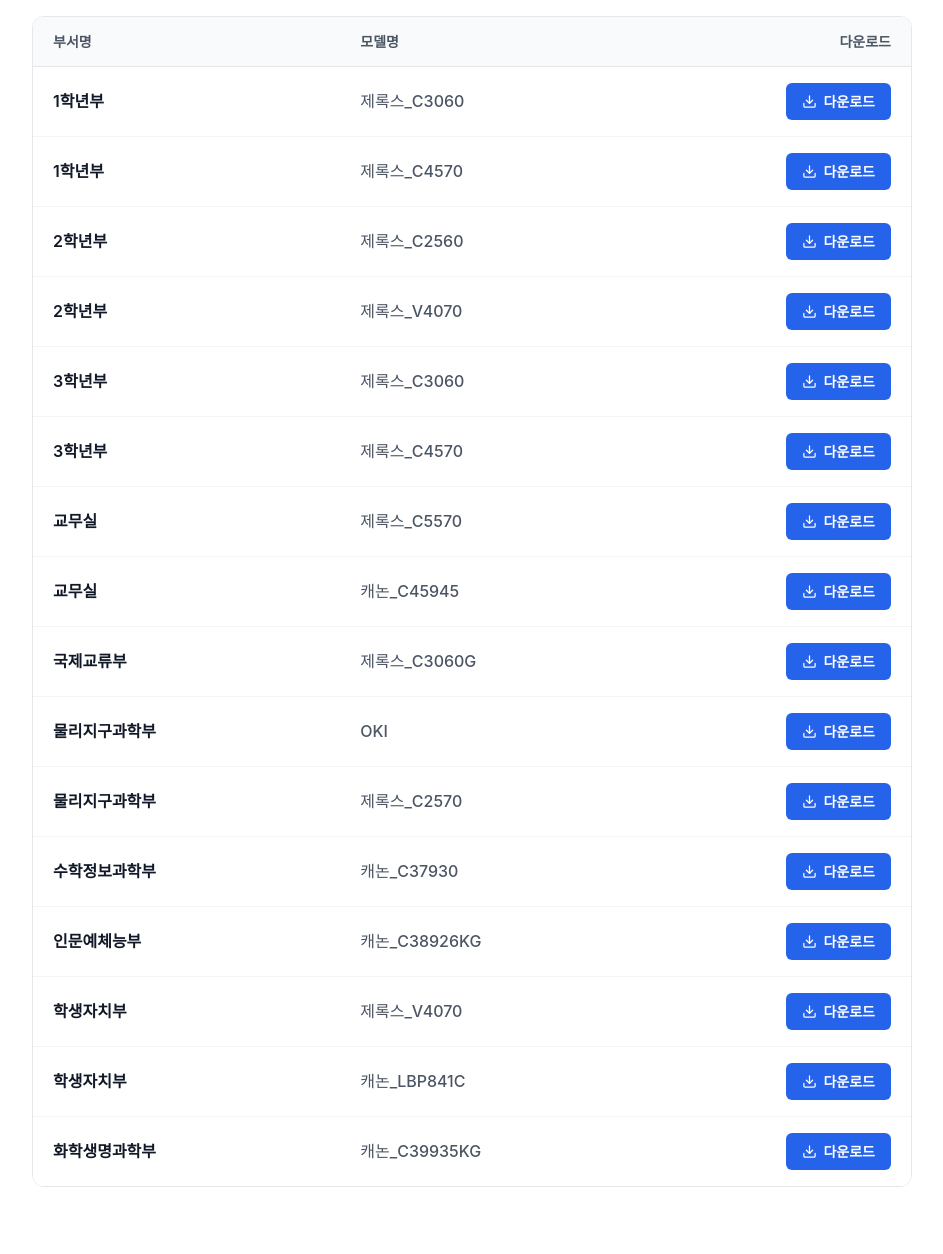
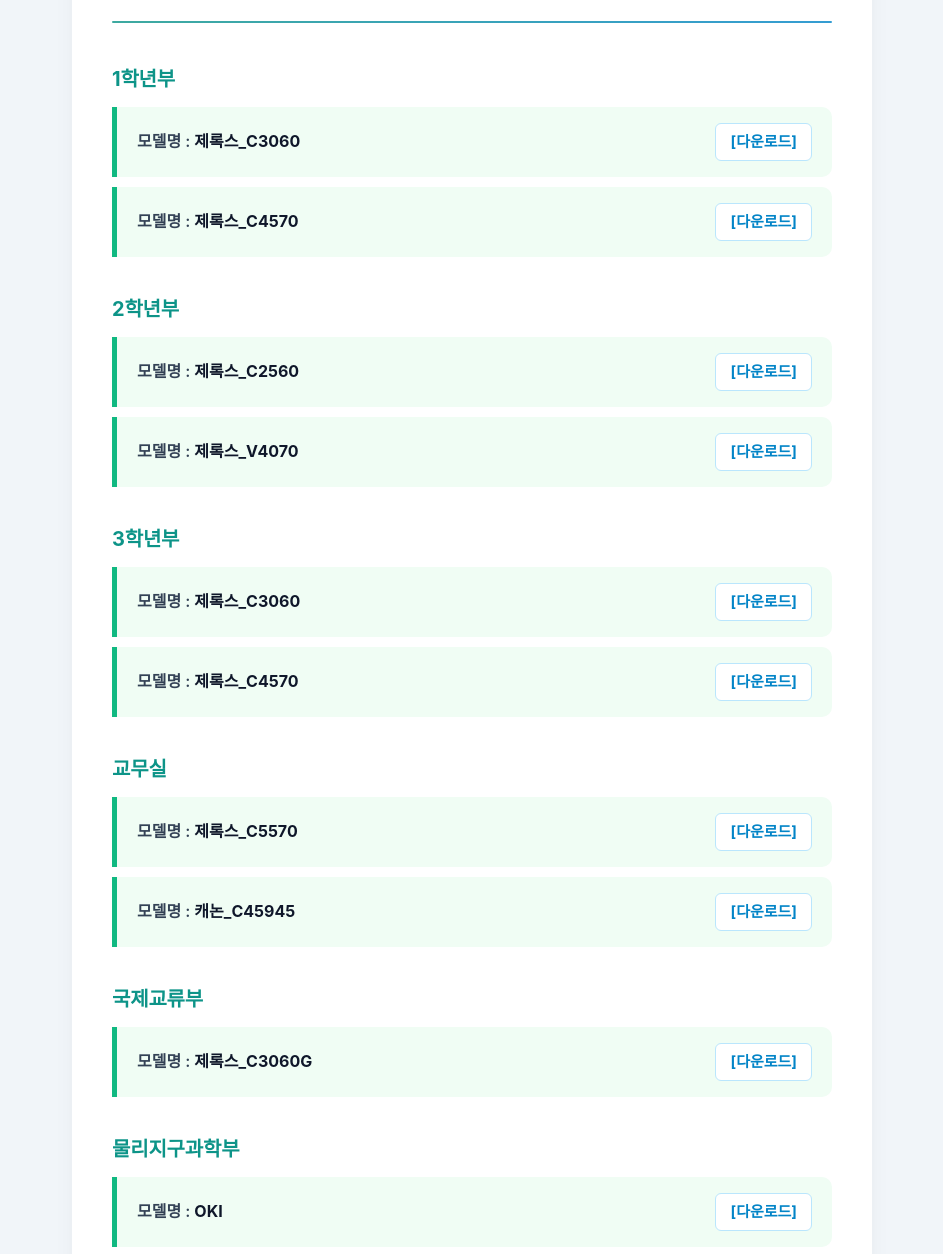
Before and after one commit to wondora/auto_driver, a plain HTML site: page index.html in a window 1280 px wide. Shown: the part 184-1438 px from the top of the page, without its empty margins (168-1111 px from the left). Drawn offline with Linux system fonts and the light colour scheme; a web font is replaced by a local one.

Commit message:
Update index.html

```diff
--- a/index.html
+++ b/index.html
@@ -7,7 +7,7 @@
     <title>GSHS 복합기 드라이버 자동 설치</title>
     <link rel="preconnect" href="https://fonts.googleapis.com">
     <link rel="preconnect" href="https://fonts.gstatic.com" crossorigin>
-    <link href="https://fonts.googleapis.com/css2?family=Pretendard:wght@400;500;600;700&display=swap" rel="stylesheet">
+    <link href="https://fonts.googleapis.com/css2?family=Pretendard:wght@400;500;600;700;800&display=swap" rel="stylesheet">
     <style>
         :root {
             color-scheme: light !important;
@@ -19,315 +19,250 @@
             padding: 0;
         }
 
-        html, body {
-            background-color: #ffffff !important;
-            background: #ffffff !important;
-            color: #111827 !important;
+        body {
+            background-color: #f1f5f9 !important;
+            color: #1e293b !important;
             font-family: 'Pretendard', -apple-system, BlinkMacSystemFont, system-ui, Roboto, sans-serif;
-            line-height: 1.5;
-            padding-top: 40px !important;
-            padding-bottom: 60px;
+            line-height: 1.6;
+            padding: 50px 20px;
         }
 
-        /* 컨테이너 전체 너비 제한 (880px) */
-        .container {
-            max-width: 880px;
-            width: 90%;
+        /* 이미지 스타일의 중앙 독립 카드 디자인 */
+        .card-wrapper {
+            max-width: 800px;
             margin: 0 auto;
+            background-color: #ffffff !important;
+            border-radius: 24px;
+            padding: 48px 40px;
+            box-shadow: 0 20px 30px -10px rgba(15, 23, 42, 0.08), 0 8px 12px -4px rgba(15, 23, 42, 0.03);
         }
 
-        /* 가운데 정렬 및 다듬어진 설명글 적용 */
+        /* 메인 헤더 & 분리선 */
         header {
-            margin-bottom: 35px;
             text-align: center;
+            margin-bottom: 32px;
         }
 
-        header h1 {
-            font-size: 34px;
-            font-weight: 700;
-            color: #111827 !important;
+        .header-title {
+            font-size: 32px;
+            font-weight: 800;
+            color: #0f172a !important;
             letter-spacing: -0.02em;
-            margin-bottom: 8px;
+            margin-bottom: 6px;
+            display: flex;
+            align-items: center;
+            justify-content: center;
+            gap: 10px;
         }
 
-        header p {
-            font-size: 17px;
-            color: #6b7280 !important;
-            font-weight: 400;
+        .header-subtitle {
+            font-size: 16px;
+            color: #64748b !important;
+            font-weight: 500;
         }
 
-        /* 심플 테두리 카드 */
-        .table-card {
-            background-color: #ffffff !important;
-            border-radius: 12px;
-            border: 1px solid #e5e7eb !important;
-            overflow: hidden;
+        .divider {
+            height: 2px;
+            background: linear-gradient(90deg, #0d9488, #0284c7);
+            border: none;
+            margin: 24px 0 40px 0;
+            border-radius: 2px;
+            opacity: 0.8;
         }
 
-        table {
-            width: 100%;
-            border-collapse: collapse;
-            text-align: left;
-            background-color: #ffffff !important;
+        /* 그룹 세션 스타일 */
+        .dept-section {
+            margin-bottom: 36px;
         }
 
-        th {
-            background-color: #f9fafb !important;
-            color: #4b5563 !important;
-            font-size: 14px;
+        .dept-section:last-child {
+            margin-bottom: 0;
+        }
+
+        .dept-title {
+            font-size: 20px;
+            font-weight: 700;
+            color: #0d9488 !important; /* 새로운 메인 포인트 컬러 (에메랄드/티얼) */
+            margin-bottom: 12px;
+            letter-spacing: -0.01em;
+        }
+
+        /* 이미지 스타일의 포인트 레프트 바 박스 */
+        .model-box {
+            background-color: #f0fdf4 !important; /* 옅은 민트/세이지 배경 tone */
+            border-left: 5px solid #10b981 !important; /* 포인트 사이드 선 */
+            border-radius: 0 10px 10px 0;
+            padding: 16px 20px;
+            display: flex;
+            align-items: center;
+            justify-content: space-between;
+            margin-bottom: 10px;
+        }
+
+        .model-info {
+            font-size: 16px;
             font-weight: 600;
-            padding: 14px 20px;
-            border-bottom: 1px solid #e5e7eb !important;
+            color: #334155 !important;
+        }
+
+        .model-info span {
+            color: #0f172a !important;
+            font-weight: 700;
+        }
+
+        /* 세련된 텍스트다운로드 링크 스타일 */
+        .download-link {
+            color: #0284c7 !important;
+            font-weight: 700;
+            font-size: 15px;
+            text-decoration: none;
+            padding: 6px 14px;
+            border-radius: 6px;
+            background-color: #ffffff;
+            border: 1px solid #bae6fd;
+            transition: all 0.2s ease;
             white-space: nowrap;
         }
 
-        tbody tr {
-            transition: background-color 0.15s ease, transform 0.15s ease;
-            cursor: pointer;
-            background-color: #ffffff !important;
+        .download-link:hover {
+            background-color: #0284c7 !important;
+            color: #ffffff !important;
+            border-color: #0284c7 !important;
         }
 
-        tbody tr:hover {
-            background-color: #f9fafb !important;
-            transform: translateY(-1px);
-        }
-
-        td {
-            padding: 16px 20px;
-            font-size: 16px;
-            border-bottom: 1px solid #f3f4f6 !important;
-            vertical-align: middle;
-            background-color: #ffffff !important;
-            transition: background-color 0.15s ease;
-        }
-
-        tr:last-child td {
-            border-bottom: none !important;
-        }
-
-        .dept-name {
-            font-weight: 600;
-            color: #111827 !important;
-        }
-
-        .model-name {
-            color: #4b5563 !important;
-            font-weight: 500;
-        }
-
-        /* 줄바꿈 방지 및 고정 버튼 */
-        .btn-download {
-            display: inline-flex;
-            align-items: center;
-            justify-content: center;
-            gap: 6px;
-            background-color: #2563eb !important;
-            color: #ffffff !important;
-            padding: 8px 16px;
-            border-radius: 6px;
-            text-decoration: none;
+        .guide-text {
             font-size: 14px;
-            font-weight: 600;
-            white-space: nowrap;
-            transition: background-color 0.15s ease;
-        }
-
-        .btn-download:hover {
-            background-color: #1d4ed8 !important;
-        }
-
-        .btn-download svg {
-            width: 15px;
-            height: 15px;
-            fill: none;
-            stroke: #ffffff !important;
-            stroke-width: 2;
-            stroke-linecap: round;
-            stroke-linejoin: round;
-            flex-shrink: 0;
+            color: #64748b !important;
+            padding-left: 8px;
+            margin-top: 6px;
         }
     </style>
 </head>
-<body style="background-color: #ffffff !important;">
+<body>
 
-    <div class="container">
+    <div class="card-wrapper">
         <header>
-            <h1>GSHS 복합기 드라이버 자동 설치</h1>
-            <p>해당 파일을 다운로드하여 실행하시면 복합기 드라이버가 자동으로 설치됩니다.</p>
+            <div class="header-title">
+                🖨️ GSHS 복합기 드라이버 자동 설치
+            </div>
+            <div class="header-subtitle">
+                해당 파일을 다운로드하여 실행하시면 복합기 드라이버가 자동으로 설치됩니다.
+            </div>
+            <hr class="divider">
         </header>
 
-        <div class="table-card">
-            <table>
-                <thead>
-                    <tr>
-                        <th style="width: 35%;">부서명</th>
-                        <th style="width: 45%;">모델명</th>
-                        <th style="width: 20%; text-align: right;">다운로드</th>
-                    </tr>
-                </thead>
-                <tbody>
-                    <tr>
-                        <td class="dept-name">1학년부</td>
-                        <td class="model-name">제록스_C3060</td>
-                        <td style="text-align: right;">
-                            <a href="#" class="btn-download">
-                                <svg viewBox="0 0 24 24"><path d="M21 15v4a2 2 0 0 1-2 2H5a2 2 0 0 1-2-2v-4"></path><polyline points="7 10 12 15 17 10"></polyline><line x1="12" y1="15" x2="12" y2="3"></line></svg>
-                                다운로드
-                            </a>
-                        </td>
-                    </tr>
-                    <tr>
-                        <td class="dept-name">1학년부</td>
-                        <td class="model-name">제록스_C4570</td>
-                        <td style="text-align: right;">
-                            <a href="#" class="btn-download">
-                                <svg viewBox="0 0 24 24"><path d="M21 15v4a2 2 0 0 1-2 2H5a2 2 0 0 1-2-2v-4"></path><polyline points="7 10 12 15 17 10"></polyline><line x1="12" y1="15" x2="12" y2="3"></line></svg>
-                                다운로드
-                            </a>
-                        </td>
-                    </tr>
-                    <tr>
-                        <td class="dept-name">2학년부</td>
-                        <td class="model-name">제록스_C2560</td>
-                        <td style="text-align: right;">
-                            <a href="#" class="btn-download">
-                                <svg viewBox="0 0 24 24"><path d="M21 15v4a2 2 0 0 1-2 2H5a2 2 0 0 1-2-2v-4"></path><polyline points="7 10 12 15 17 10"></polyline><line x1="12" y1="15" x2="12" y2="3"></line></svg>
-                                다운로드
-                            </a>
-                        </td>
-                    </tr>
-                    <tr>
-                        <td class="dept-name">2학년부</td>
-                        <td class="model-name">제록스_V4070</td>
-                        <td style="text-align: right;">
-                            <a href="#" class="btn-download">
-                                <svg viewBox="0 0 24 24"><path d="M21 15v4a2 2 0 0 1-2 2H5a2 2 0 0 1-2-2v-4"></path><polyline points="7 10 12 15 17 10"></polyline><line x1="12" y1="15" x2="12" y2="3"></line></svg>
-                                다운로드
-                            </a>
-                        </td>
-                    </tr>
-                    <tr>
-                        <td class="dept-name">3학년부</td>
-                        <td class="model-name">제록스_C3060</td>
-                        <td style="text-align: right;">
-                            <a href="#" class="btn-download">
-                                <svg viewBox="0 0 24 24"><path d="M21 15v4a2 2 0 0 1-2 2H5a2 2 0 0 1-2-2v-4"></path><polyline points="7 10 12 15 17 10"></polyline><line x1="12" y1="15" x2="12" y2="3"></line></svg>
-                                다운로드
-                            </a>
-                        </td>
-                    </tr>
-                    <tr>
-                        <td class="dept-name">3학년부</td>
-                        <td class="model-name">제록스_C4570</td>
-                        <td style="text-align: right;">
-                            <a href="#" class="btn-download">
-                                <svg viewBox="0 0 24 24"><path d="M21 15v4a2 2 0 0 1-2 2H5a2 2 0 0 1-2-2v-4"></path><polyline points="7 10 12 15 17 10"></polyline><line x1="12" y1="15" x2="12" y2="3"></line></svg>
-                                다운로드
-                            </a>
-                        </td>
-                    </tr>
-                    <tr>
-                        <td class="dept-name">교무실</td>
-                        <td class="model-name">제록스_C5570</td>
-                        <td style="text-align: right;">
-                            <a href="#" class="btn-download">
-                                <svg viewBox="0 0 24 24"><path d="M21 15v4a2 2 0 0 1-2 2H5a2 2 0 0 1-2-2v-4"></path><polyline points="7 10 12 15 17 10"></polyline><line x1="12" y1="15" x2="12" y2="3"></line></svg>
-                                다운로드
-                            </a>
-                        </td>
-                    </tr>
-                    <tr>
-                        <td class="dept-name">교무실</td>
-                        <td class="model-name">캐논_C45945</td>
-                        <td style="text-align: right;">
-                            <a href="#" class="btn-download">
-                                <svg viewBox="0 0 24 24"><path d="M21 15v4a2 2 0 0 1-2 2H5a2 2 0 0 1-2-2v-4"></path><polyline points="7 10 12 15 17 10"></polyline><line x1="12" y1="15" x2="12" y2="3"></line></svg>
-                                다운로드
-                            </a>
-                        </td>
-                    </tr>
-                    <tr>
-                        <td class="dept-name">국제교류부</td>
-                        <td class="model-name">제록스_C3060G</td>
-                        <td style="text-align: right;">
-                            <a href="#" class="btn-download">
-                                <svg viewBox="0 0 24 24"><path d="M21 15v4a2 2 0 0 1-2 2H5a2 2 0 0 1-2-2v-4"></path><polyline points="7 10 12 15 17 10"></polyline><line x1="12" y1="15" x2="12" y2="3"></line></svg>
-                                다운로드
-                            </a>
-                        </td>
-                    </tr>
-                    <tr>
-                        <td class="dept-name">물리지구과학부</td>
-                        <td class="model-name">OKI</td>
-                        <td style="text-align: right;">
-                            <a href="#" class="btn-download">
-                                <svg viewBox="0 0 24 24"><path d="M21 15v4a2 2 0 0 1-2 2H5a2 2 0 0 1-2-2v-4"></path><polyline points="7 10 12 15 17 10"></polyline><line x1="12" y1="15" x2="12" y2="3"></line></svg>
-                                다운로드
-                            </a>
-                        </td>
-                    </tr>
-                    <tr>
-                        <td class="dept-name">물리지구과학부</td>
-                        <td class="model-name">제록스_C2570</td>
-                        <td style="text-align: right;">
-                            <a href="#" class="btn-download">
-                                <svg viewBox="0 0 24 24"><path d="M21 15v4a2 2 0 0 1-2 2H5a2 2 0 0 1-2-2v-4"></path><polyline points="7 10 12 15 17 10"></polyline><line x1="12" y1="15" x2="12" y2="3"></line></svg>
-                                다운로드
-                            </a>
-                        </td>
-                    </tr>
-                    <tr>
-                        <td class="dept-name">수학정보과학부</td>
-                        <td class="model-name">캐논_C37930</td>
-                        <td style="text-align: right;">
-                            <a href="#" class="btn-download">
-                                <svg viewBox="0 0 24 24"><path d="M21 15v4a2 2 0 0 1-2 2H5a2 2 0 0 1-2-2v-4"></path><polyline points="7 10 12 15 17 10"></polyline><line x1="12" y1="15" x2="12" y2="3"></line></svg>
-                                다운로드
-                            </a>
-                        </td>
-                    </tr>
-                    <tr>
-                        <td class="dept-name">인문예체능부</td>
-                        <td class="model-name">캐논_C38926KG</td>
-                        <td style="text-align: right;">
-                            <a href="#" class="btn-download">
-                                <svg viewBox="0 0 24 24"><path d="M21 15v4a2 2 0 0 1-2 2H5a2 2 0 0 1-2-2v-4"></path><polyline points="7 10 12 15 17 10"></polyline><line x1="12" y1="15" x2="12" y2="3"></line></svg>
-                                다운로드
-                            </a>
-                        </td>
-                    </tr>
-                    <tr>
-                        <td class="dept-name">학생자치부</td>
-                        <td class="model-name">제록스_V4070</td>
-                        <td style="text-align: right;">
-                            <a href="#" class="btn-download">
-                                <svg viewBox="0 0 24 24"><path d="M21 15v4a2 2 0 0 1-2 2H5a2 2 0 0 1-2-2v-4"></path><polyline points="7 10 12 15 17 10"></polyline><line x1="12" y1="15" x2="12" y2="3"></line></svg>
-                                다운로드
-                            </a>
-                        </td>
-                    </tr>
-                    <tr>
-                        <td class="dept-name">학생자치부</td>
-                        <td class="model-name">캐논_LBP841C</td>
-                        <td style="text-align: right;">
-                            <a href="#" class="btn-download">
-                                <svg viewBox="0 0 24 24"><path d="M21 15v4a2 2 0 0 1-2 2H5a2 2 0 0 1-2-2v-4"></path><polyline points="7 10 12 15 17 10"></polyline><line x1="12" y1="15" x2="12" y2="3"></line></svg>
-                                다운로드
-                            </a>
-                        </td>
-                    </tr>
-                    <tr>
-                        <td class="dept-name">화학생명과학부</td>
-                        <td class="model-name">캐논_C39935KG</td>
-                        <td style="text-align: right;">
-                            <a href="#" class="btn-download">
-                                <svg viewBox="0 0 24 24"><path d="M21 15v4a2 2 0 0 1-2 2H5a2 2 0 0 1-2-2v-4"></path><polyline points="7 10 12 15 17 10"></polyline><line x1="12" y1="15" x2="12" y2="3"></line></svg>
-                                다운로드
-                            </a>
-                        </td>
-                    </tr>
-                </tbody>
-            </table>
+        <!-- 1학년부 -->
+        <div class="dept-section">
+            <div class="dept-title">1학년부</div>
+            <div class="model-box">
+                <div class="model-info">모델명 : <span>제록스_C3060</span></div>
+                <a href="https://file.gs.hs.kr/sharing/DfWZTLdKR" class="download-link">[다운로드]</a>
+            </div>
+            <div class="model-box">
+                <div class="model-info">모델명 : <span>제록스_C4570</span></div>
+                <a href="https://file.gs.hs.kr/sharing/S8rK2ysVU" class="download-link">[다운로드]</a>
+            </div>
+        </div>
+
+        <!-- 2학년부 -->
+        <div class="dept-section">
+            <div class="dept-title">2학년부</div>
+            <div class="model-box">
+                <div class="model-info">모델명 : <span>제록스_C2560</span></div>
+                <a href="https://file.gs.hs.kr/sharing/ImWA59TBi" class="download-link">[다운로드]</a>
+            </div>
+            <div class="model-box">
+                <div class="model-info">모델명 : <span>제록스_V4070</span></div>
+                <a href="#" class="download-link">[다운로드]</a>
+            </div>
+        </div>
+
+        <!-- 3학년부 -->
+        <div class="dept-section">
+            <div class="dept-title">3학년부</div>
+            <div class="model-box">
+                <div class="model-info">모델명 : <span>제록스_C3060</span></div>
+                <a href="https://file.gs.hs.kr/sharing/vvODuuqVx" class="download-link">[다운로드]</a>
+            </div>
+            <div class="model-box">
+                <div class="model-info">모델명 : <span>제록스_C4570</span></div>
+                <a href="https://file.gs.hs.kr/sharing/biUO5hLfd" class="download-link">[다운로드]</a>
+            </div>
+        </div>
+
+        <!-- 교무실 -->
+        <div class="dept-section">
+            <div class="dept-title">교무실</div>
+            <div class="model-box">
+                <div class="model-info">모델명 : <span>제록스_C5570</span></div>
+                <a href="https://file.gs.hs.kr/sharing/1hsfKlnIW" class="download-link">[다운로드]</a>
+            </div>
+            <div class="model-box">
+                <div class="model-info">모델명 : <span>캐논_C45945</span></div>
+                <a href="https://file.gs.hs.kr/sharing/7iUeLlC6V" class="download-link">[다운로드]</a>
+            </div>
+        </div>
+
+        <!-- 국제교류부 -->
+        <div class="dept-section">
+            <div class="dept-title">국제교류부</div>
+            <div class="model-box">
+                <div class="model-info">모델명 : <span>제록스_C3060G</span></div>
+                <a href="https://file.gs.hs.kr/sharing/4qDYaWQ1D" class="download-link">[다운로드]</a>
+            </div>
+        </div>
+
+        <!-- 물리지구과학부 -->
+        <div class="dept-section">
+            <div class="dept-title">물리지구과학부</div>
+            <div class="model-box">
+                <div class="model-info">모델명 : <span>OKI</span></div>
+                <a href="https://file.gs.hs.kr/sharing/HGort9GLo" class="download-link">[다운로드]</a>
+            </div>
+            <div class="model-box">
+                <div class="model-info">모델명 : <span>제록스_C2570</span></div>
+                <a href="https://file.gs.hs.kr/sharing/yWGuAsG1t" class="download-link">[다운로드]</a>
+            </div>
+        </div>
+
+        <!-- 수학정보과학부 -->
+        <div class="dept-section">
+            <div class="dept-title">수학정보과학부</div>
+            <div class="model-box">
+                <div class="model-info">모델명 : <span>캐논_C37930</span></div>
+                <a href="https://file.gs.hs.kr/sharing/B0Xb8x0mC" class="download-link">[다운로드]</a>
+            </div>
+        </div>
+
+        <!-- 인문예체능부 -->
+        <div class="dept-section">
+            <div class="dept-title">인문예체능부</div>
+            <div class="model-box">
+                <div class="model-info">모델명 : <span>캐논_C38926KG</span></div>
+                <a href="https://file.gs.hs.kr/sharing/gxRHzJesE" class="download-link">[다운로드]</a>
+            </div>
+        </div>
+
+        <!-- 학생자치부 -->
+        <div class="dept-section">
+            <div class="dept-title">학생자치부</div>
+            <div class="model-box">
+                <div class="model-info">모델명 : <span>제록스_V4070</span></div>
+                <a href="https://file.gs.hs.kr/sharing/n5aQObdQX" class="download-link">[다운로드]</a>
+            </div>
+            <div class="model-box">
+                <div class="model-info">모델명 : <span>캐논_LBP841C</span></div>
+                <a href="https://file.gs.hs.kr/sharing/mS88xHXYB" class="download-link">[다운로드]</a>
+            </div>
+        </div>
+
+        <!-- 화학생명과학부 -->
+        <div class="dept-section">
+            <div class="dept-title">화학생명과학부</div>
+            <div class="model-box">
+                <div class="model-info">모델명 : <span>캐논_C39935KG</span></div>
+                <a href="https://file.gs.hs.kr/sharing/roUN8RCj9" class="download-link">[다운로드]</a>
+            </div>
         </div>
     </div>
 
```
